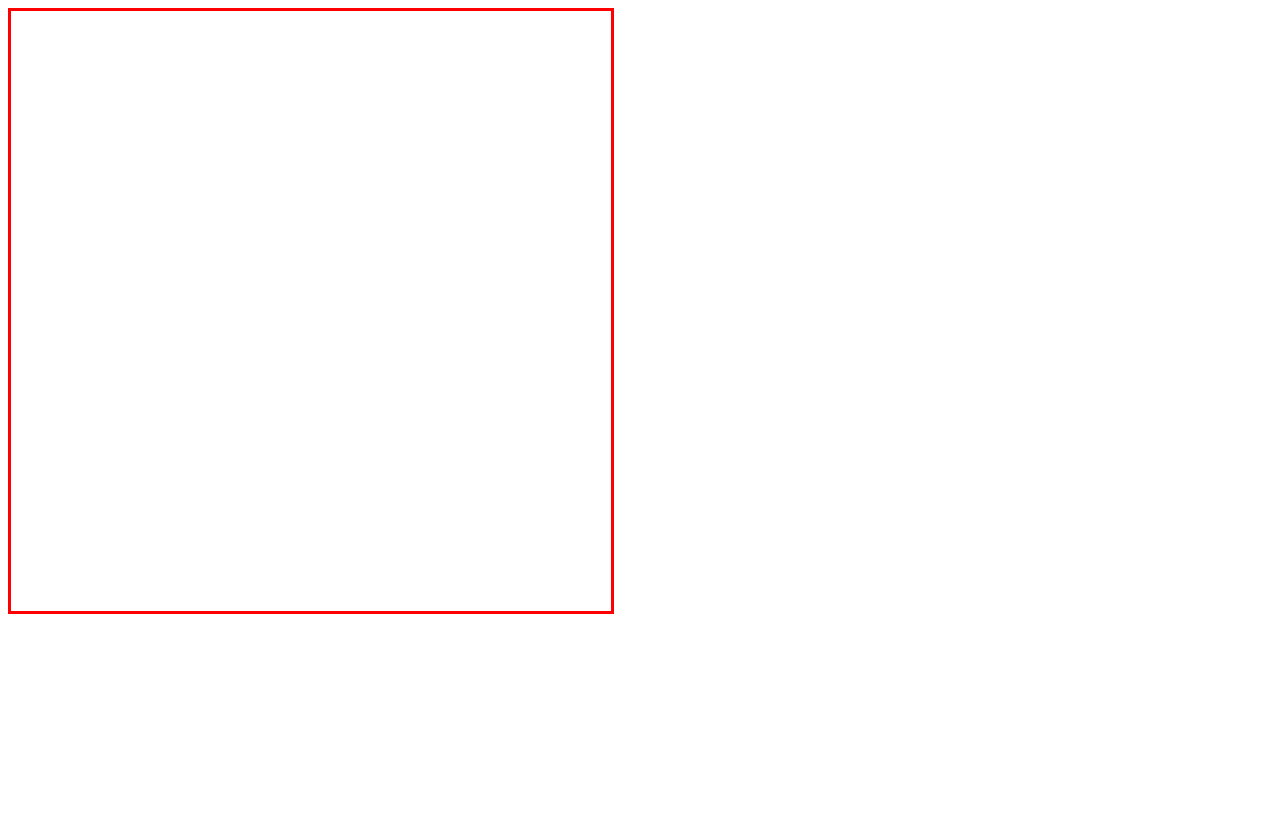
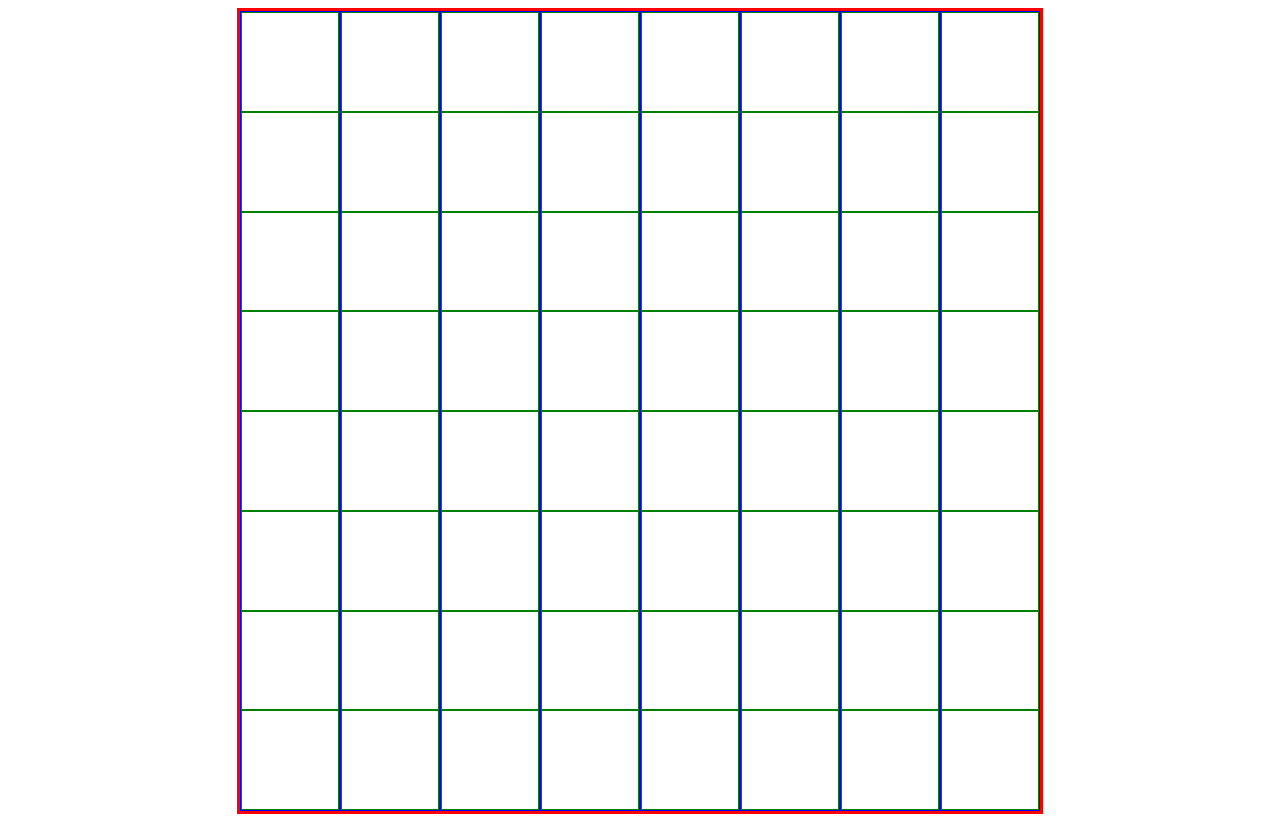
Before and after one commit to Runner-Dad84/Etch-a-Sketch, a plain HTML site: page index.html in a window 1280 px wide. Before the commit the page ends 800 px from the top, so only its background shows below. Drawn offline with Linux system fonts and the light colour scheme.

Commit message:
Add row and column classes.

```diff
--- a/style.css
+++ b/style.css
@@ -1,18 +1,26 @@
 body {
     display:flex;
+    align-items: center;
+    justify-content: center;
 }
 
 #container {
     display: flex;
-    justify-content: center;
-    align-items: stretch;
-    flex-wrap: wrap;
-    width: 600px;
-    height: 600px;
+    width: 800px;
+    height: 800px;
     border: solid red 3px;
 }
 
-.squareStyle {
-    border: solid black 1px;
-    width: 145px;
+.rowStyle {
+    display:flex;
+    flex-direction: column;
+    flex:auto;
+    border:solid blue 1px;
 }
+
+.columnStyle {
+    display:flex;
+    flex-direction: column;
+    flex: auto;
+    border: solid green 1px;
+}
```
